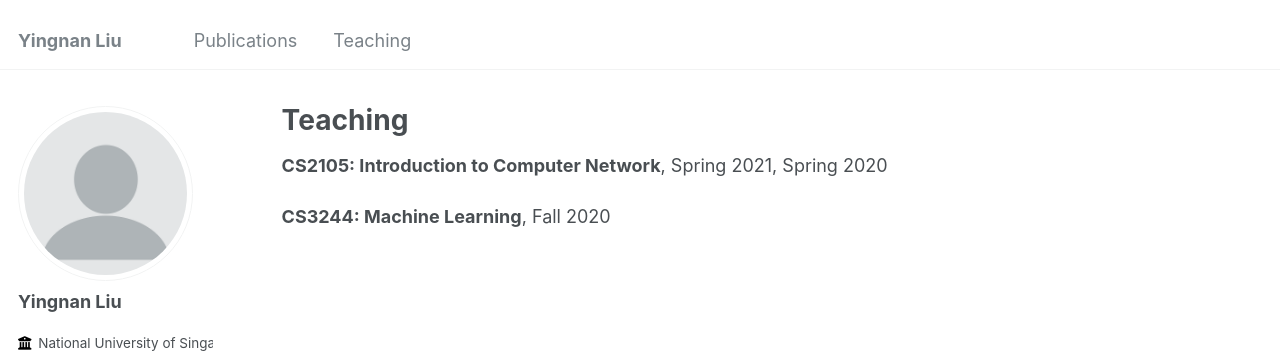
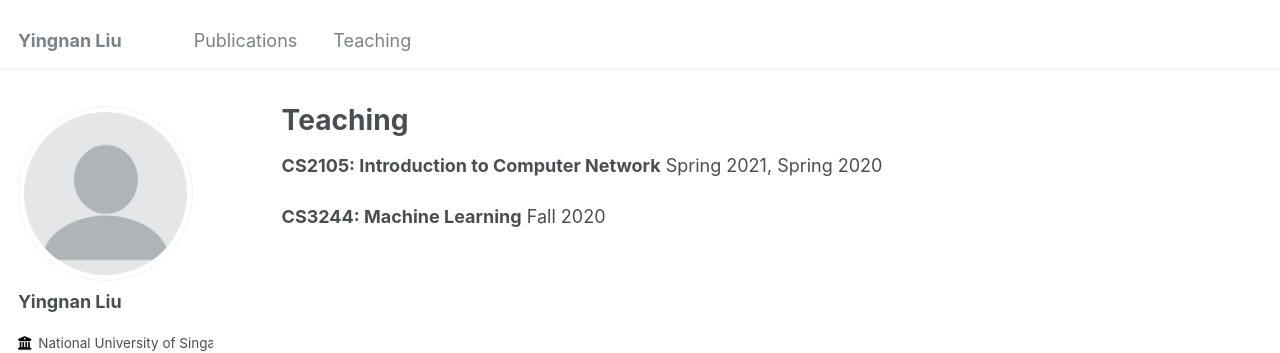
Before and after one commit to NancyQuris/nancyquris.github.io, a Jekyll site: the page built from _pages/teaching.md, in a window 1280 px wide. Shown: the top 353 px of the page. Built offline with Jekyll 4.4.1, drawn with Linux system fonts in a browser that asks for light colours; some web fonts are replaced.

```diff
--- a/_pages/teaching.md
+++ b/_pages/teaching.md
@@ -14,6 +14,6 @@ redirect_from:
   {% include archive-single.html %}
 {% endfor %}
 
-**CS2105: Introduction to Computer Network**, Spring 2021, Spring 2020
+**CS2105: Introduction to Computer Network** Spring 2021, Spring 2020
 
-**CS3244: Machine Learning**, Fall 2020
+**CS3244: Machine Learning** Fall 2020
```
